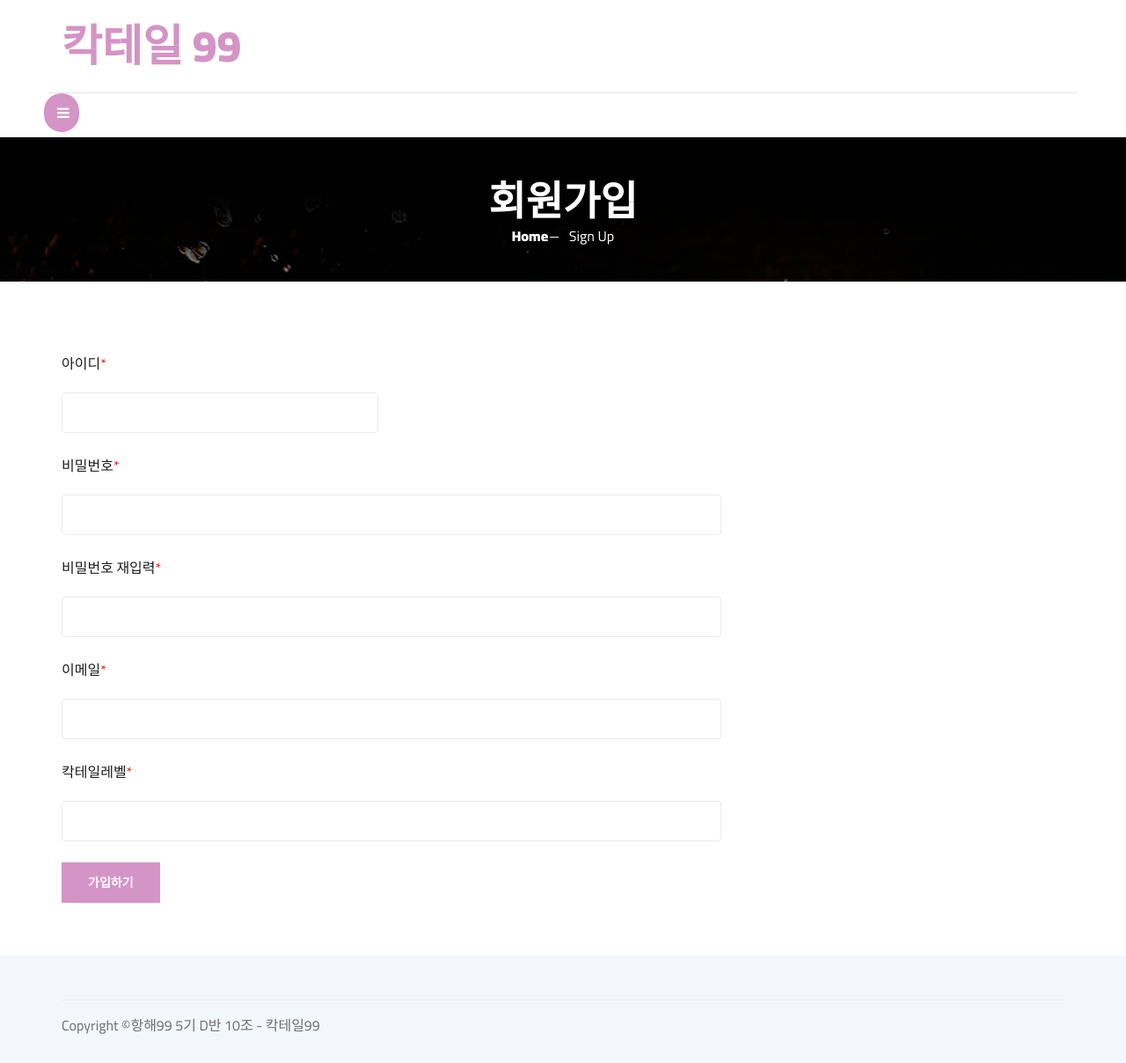
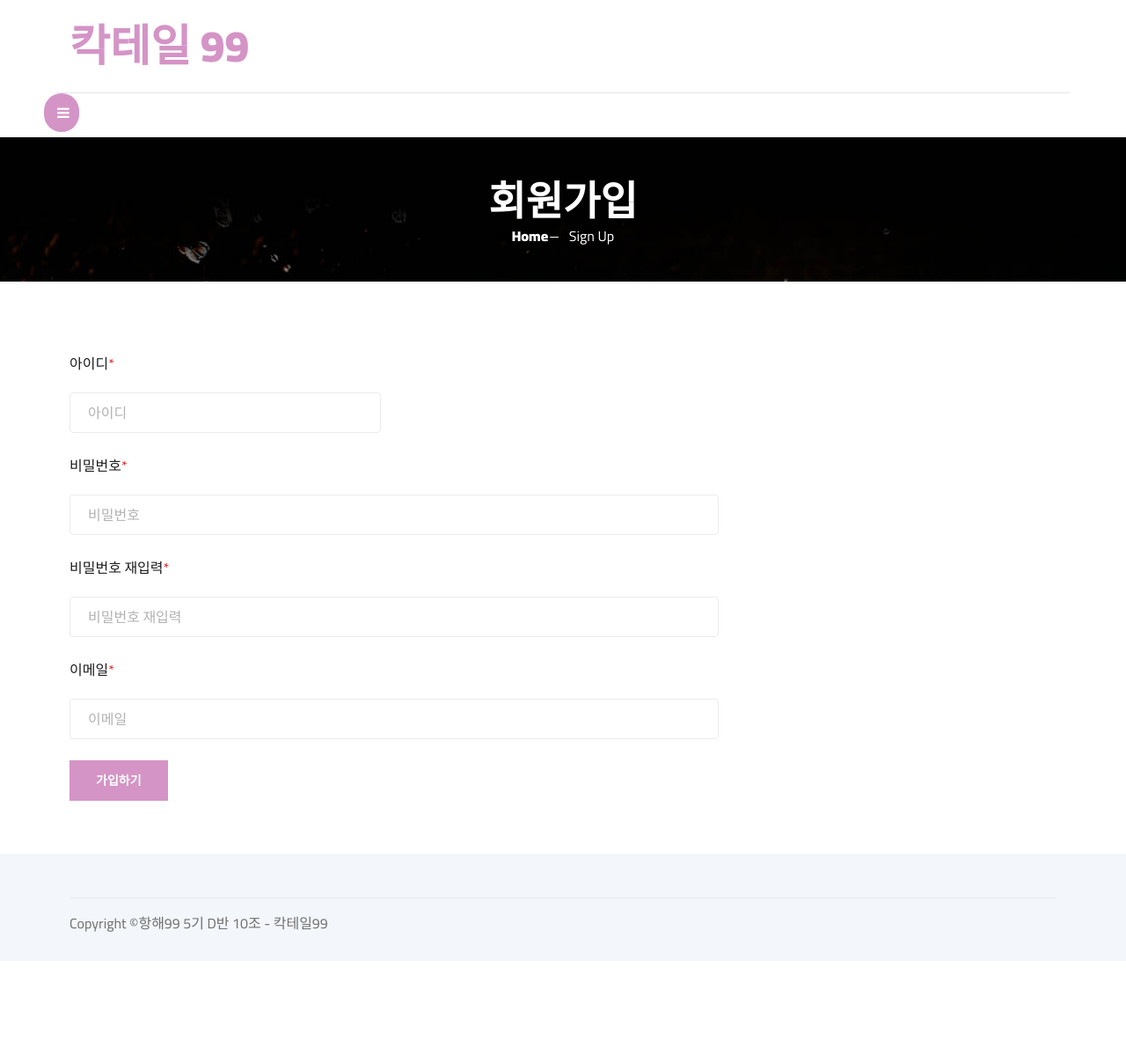
Before and after one commit to wowba/groub_D_team_10, a Flask app: page /api/register in a window 1280 px wide. Shown: the whole page at 88% size. After the commit the page ends 1059 px from the top, so only its background shows below. Run offline with Flask 2, Linux system fonts and the light colour scheme; some libraries are stand-ins or nearby versions.

Commit message:
register_v2

```diff
--- a/app.py
+++ b/app.py
@@ -59,11 +59,9 @@ def sign_up():
     else:
         id_receive = request.form['id_give']
         pw_receive = request.form['pw_give']
+        email_receive = request.form['email_give']
         pw_hash = hashlib.sha256(pw_receive.encode('utf-8')).hexdigest()
-        # count = db.users.find({"id": id}).countDocuments()
-        # if count > 0:
-        #     flash("중복된 이메일 주소가 있습니다.")
-        #     return render_template('join.html')
+
         doc = {
             "id": id_receive,
             "pw": pw_hash,
--- a/templates/signup.html
+++ b/templates/signup.html
@@ -13,6 +13,7 @@
     <link href="https://fonts.googleapis.com/css2?family=Cairo:wght@200;300;400;600;900&display=swap" rel="stylesheet">
 
     <!-- Css Styles -->
+    <link rel="stylesheet" href="https://cdn.jsdelivr.net/npm/bulma@0.9.1/css/bulma.min.css">
     <link rel="stylesheet" href="../static/css/bootstrap.min.css" type="text/css">
     <link rel="stylesheet" href="../static/css/font-awesome.min.css" type="text/css">
     <link rel="stylesheet" href="../static/css/elegant-icons.css" type="text/css">
@@ -140,25 +141,25 @@
                                 <div class="col-lg-6">
                                     <div class="checkout__input">
                                         <p>아이디<span>*</span></p>
-                                        <input id="input-username" type="text">
+                                        <input id="input-id" type="text" placeholder="아이디">
+                                        <p id="help-id" class="help is-hidden is-danger">아이디는 영어 소문자로 시작하는 5~20자 영문자 또는 숫자와 특수기호 (-),(_)만 사용 가능합니다!</p>
                                     </div>
                                 </div>
                             </div>
                             <div class="checkout__input">
                                 <p>비밀번호<span>*</span></p>
-                                <input id="input-password" type="text">
+                                <input id="input-password" type="text" placeholder="비밀번호">
+                                <p id="help-pw" class="help is-hidden is-danger">비밀번호는 8~16자로 영문 대/소문자, 숫자, 특수문자가 하나 이상씩 포함되어야 합니다</p>
                             </div>
                             <div class="checkout__input">
                                 <p>비밀번호 재입력<span>*</span></p>
-                                <input id="input-check-password" type="text">
+                                <input id="input-check-password" type="text" placeholder="비밀번호 재입력">
+                                <p id="help-pw-re" class="help is-hidden is-danger">입력하신 비밀번호와 일치하지 않습니다!</p>
                             </div>
                             <div class="checkout__input">
                                 <p>이메일<span>*</span></p>
-                                <input type="text">
-                            </div>
-                            <div class="checkout__input">
-                                <p>칵테일레벨<span>*</span></p>
-                                <input type="number">
+                                <input id="input-email" type="text" placeholder="이메일">
+                                <p id="help-email" class="help is-hidden is-danger">올바른 이메일 형식이 아닙니다!</p>
                             </div>
                         </div>
                     </div>
```
Also changed, not shown: static/js/cocktail99.js (+40 -9 lines).
